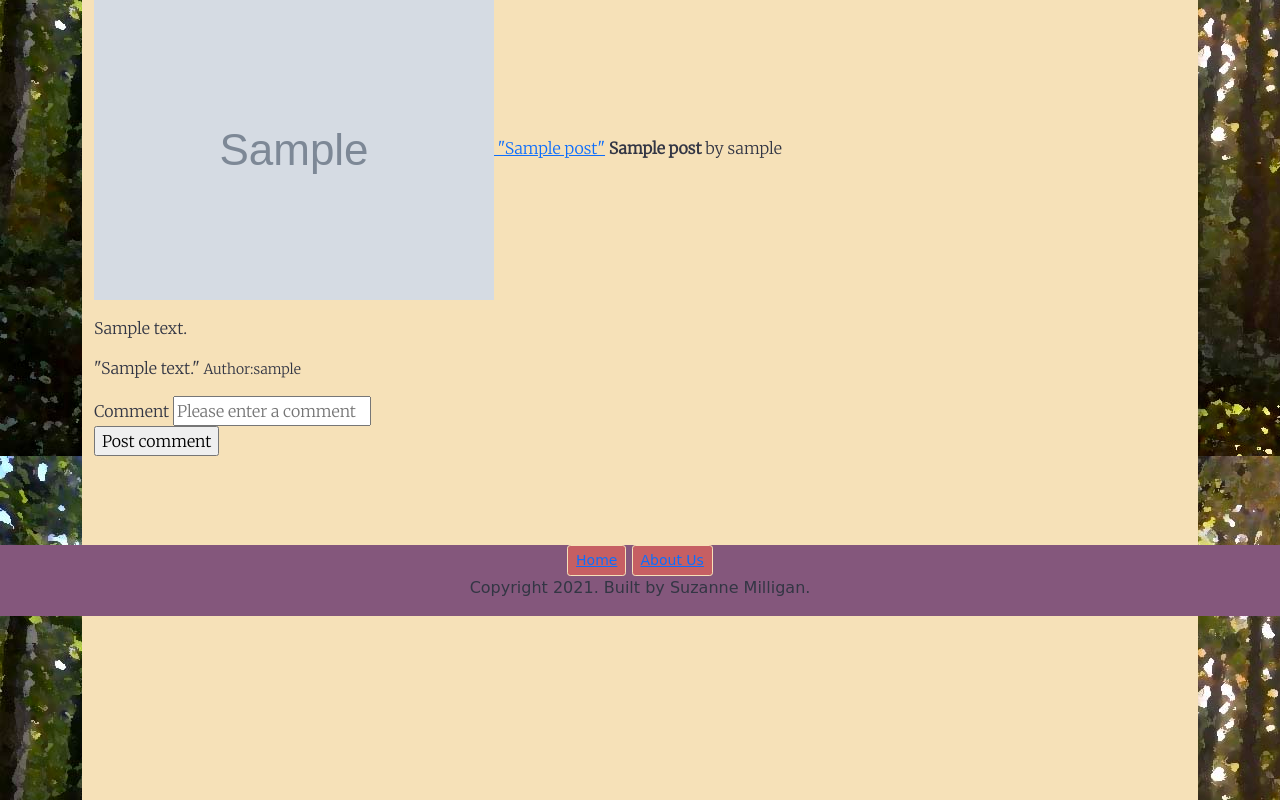
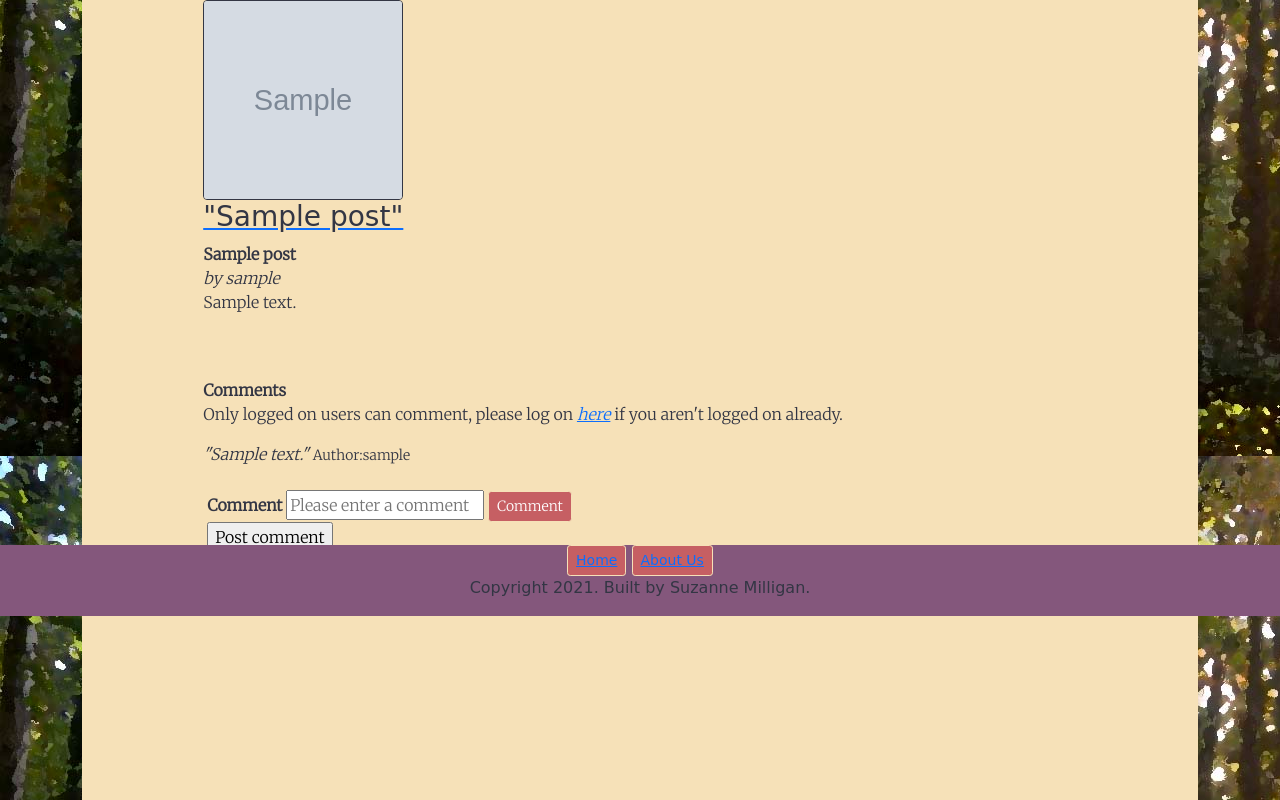
Before and after one commit to milligans/assessment2, a Flask app: page /post/1 in a window 1280 px wide. Shown: the part 184-984 px from the top of the page. Run offline with Flask 2, Linux system fonts and the light colour scheme; tables that the repository leaves empty hold one stand-in row (values such as "Sample post"); grey boxes marked "Sample" are stand-in pictures; parts of the project's set-up code (start-up, migrations or seed data) failed here and were passed over; some libraries are stand-ins or nearby versions; some web fonts are replaced.

Commit message:
Finished styling for posts and allposts pages

```diff
--- a/blog/static/style.css
+++ b/blog/static/style.css
@@ -9,12 +9,15 @@ body {
 }
 #home_content {
     background-color: #F6E1B8;
-    height: 100%;
+    min-height: 100vh;
 
 }
-#wrapping {
-    height: 100vh;
+/* code to make the central area of the site full length of screen from https://stackoverflow.com/questions/23046801/height-not-100-on-container-fluid-even-though-html-and-body-are */
+.container-fluid {
+    height: 100%;
+    overflow-y: hidden; /* don't show content that exceeds my height */
 }
+
 .navbar {
 
     text-align: center;
--- a/blog/templates/post.html
+++ b/blog/templates/post.html
@@ -1,38 +1,32 @@
-<!DOCTYPE html>
-<html>
-<head>
-<meta charset="utf-8">
-<link rel=stylesheet type=text/css href="{{ url_for('static',
-filename='style.css') }}">
-<title>Sue Milligan</title>
-</head>
-<body>
 {% extends "layout.html" %}
+{% block content %}
+<div class = "mx-auto" style="width:80%">
+    <a href ="{{ url_for('post', post_id=post.id) }}">
+        <img src="{{ url_for('static', filename='img/' + post.image_file) }}"class="rounded" style="border:0.1rem solid; border-color: #333644" width="200px" height = "200px">
+            <h3>"{{ post.title }}"</h3>
+    </a>
+    <b>{{ post.subtitle}}</b><br>
+    <em>by {{ post.user.username }}</em>
+    <p>{{ post.content |safe }}</p>
+    <br>
+    <br>
+    <b>Comments</b>
+    <p>Only logged on users can comment, please log on <a href="{{url_for('login')}}"><em>here</em></a> if you aren't logged on already.</p>
+    {% for comment in comments %}
+    <p><em>"{{ comment.content }}"</em>&nbsp<small>Author:{{ comment.user.username }}</small></p>
+    {% endfor %}
 
-    {% block content %}
-<div id="content">
-
-<p><a href ="{{ url_for('post', post_id=post.id) }}"><img src="{{ url_for('static', filename='img/' + post.image_file) }}" >
-    "{{ post.title }}"</a>
-    <b>{{ post.subtitle}}</b>
-    by {{ post.user.username }}
-</p>
-<p>{{ post.content |safe }}</p>
-
-
-{% for comment in comments %}
-<p>"{{ comment.content }}"&nbsp<small>Author:{{ comment.user.username }}</small></p>
-{% endfor %}
     <form method="POST" action="{{ url_for('post_comment', post_id=post.id) }}">
+        <div class="pt-2 ps-1 pe-5 mb-5 pt-2">
             {{ form.hidden_tag() }}
             <div class="">
-{{ form.comment.label }} {{ form.comment }} {% for error in form.comment.errors %}<span style="color: red;">[{{ error }}]</span>
+            <b>{{ form.comment.label }}</b> {{ form.comment }}
+            <button class="btn btn-secondary btn-sm me-2" type="submit">Comment</button>
+            {% for error in form.comment.errors %}<span style="color: red;">[{{ error }}]</span>
             {% endfor %}
             </div>
             <div class="">{{ form.submit() }}</div>
+        </div>
     </form>
+</div>
 {% endblock content %}
-    </div>
-
-</body>
-</html>
```
Also changed, not shown: blog/templates/allposts.html (+22 -16 lines). Lines whose indentation alone changed are shown as unchanged.
